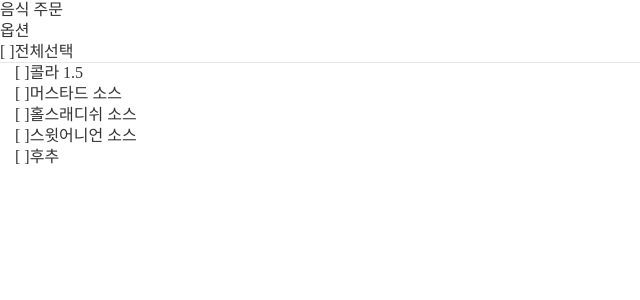
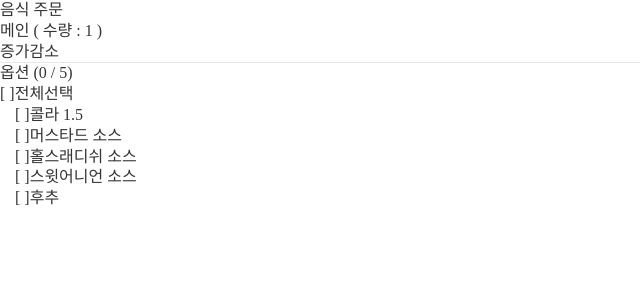
Before and after one commit to Bravetomato/react-proj, a React (Create React App) app: page / in a window 1280 px wide. Shown: the top 300 px of the page, without its empty margins (0-640 px from the left). Built offline with nearby package versions, Linux system fonts and the light colour scheme; a web font is replaced by a local one.

Commit message:
Order 메인수량, useMemo로 최적화

```diff
--- a/src/Order.js
+++ b/src/Order.js
@@ -1,9 +1,11 @@
-import React, { useState } from "react";
+import React, { useState, useMemo } from "react";
 
 import "./App.css";
 
 // 음식 주문하기.
 function Order() {
+  // 메인의 수량
+  const [mainFoodCount, setMainFoodCount] = useState(1);
 
   const options = [
     "콜라 1.5",
@@ -28,7 +30,11 @@ const toggleOptionCheck = (index) => {
 
  // 전체선택
  // optionCheckeds 의 모든(every) el를 살펴본다.
-  const btnAllChecked = optionCheckeds.every((el) => el);
+  const btnAllChecked = useMemo(() => optionCheckeds.every((el) => el), [optionCheckeds]);
+ // optionCheckeds 에서 필터에서 선택된(.filter) el의 개수(.length) 구하기.
+  const selectedCount = useMemo(() => optionCheckeds.filter((el) => el).length, [optionCheckeds]);
+  // useMemo로 최적화 -> 메인 수량의 useState 값이 재랜더링되기 때문에 최적화 해줌.
+ //  메인 수량이 바뀌는 것과 옵션이 바뀌는 것, 전체 선택은 상관이 없기 때문에 optionCheckeds이 바뀔 때만 랜더링 하겠다는 의미.
 
 // 전체선택 체크하면 모든 옵션에 체크 되도록
   const toggleAllChecked = () => {
@@ -46,12 +52,18 @@ const toggleOptionCheck = (index) => {
   return (
     <>
     <h1>음식 주문</h1>
-    <h2>옵션</h2>
+    <h2>메인 ( 수량 : {mainFoodCount} )</h2>
+    <div>
+      <button onClick={() => setMainFoodCount(mainFoodCount + 1)}>증가</button>
+      <button onClick={() => setMainFoodCount(mainFoodCount == 1 ? 1 : mainFoodCount-1)}>감소</button>
+    </div>
+     {/* selectedCount 에는 선택된 옵션 개수 / options.length 옵션 총 개수 */}
+     <hr />
+    <h2>옵션 ({selectedCount} / {options.length})</h2>
      {/* optionCheckeds 의 모든(every) el를 살펴 본후 삼항연산자를 통해 참이면 체크, 거짓이면 빈칸  */}
-    <span onClicked={toggleAllChecked}
-          style={{usetSelect: "none", cursor: "pointer"}}
+    <span style={{userSelect: "none", cursor: "pointer"}}
+          onClick={toggleAllChecked}
           >{btnAllChecked ? "[ v ]" : "[  ]"}전체선택</span>
-    <hr />
     <ul>
       {/* map을 이용해 option 선택 하기. true에 v 표시가 생긴다. */}
       {/* onClick={() => toggleOptionCheck(index)  클릭시 toggleOptionCheck(index) 실행*/}
```
